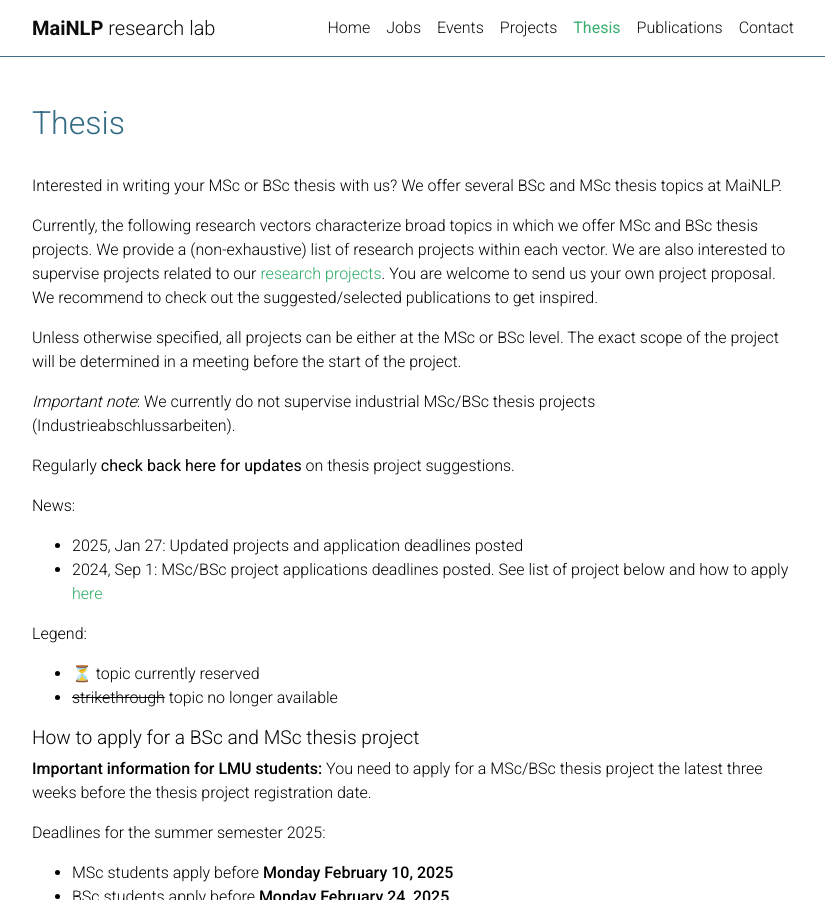
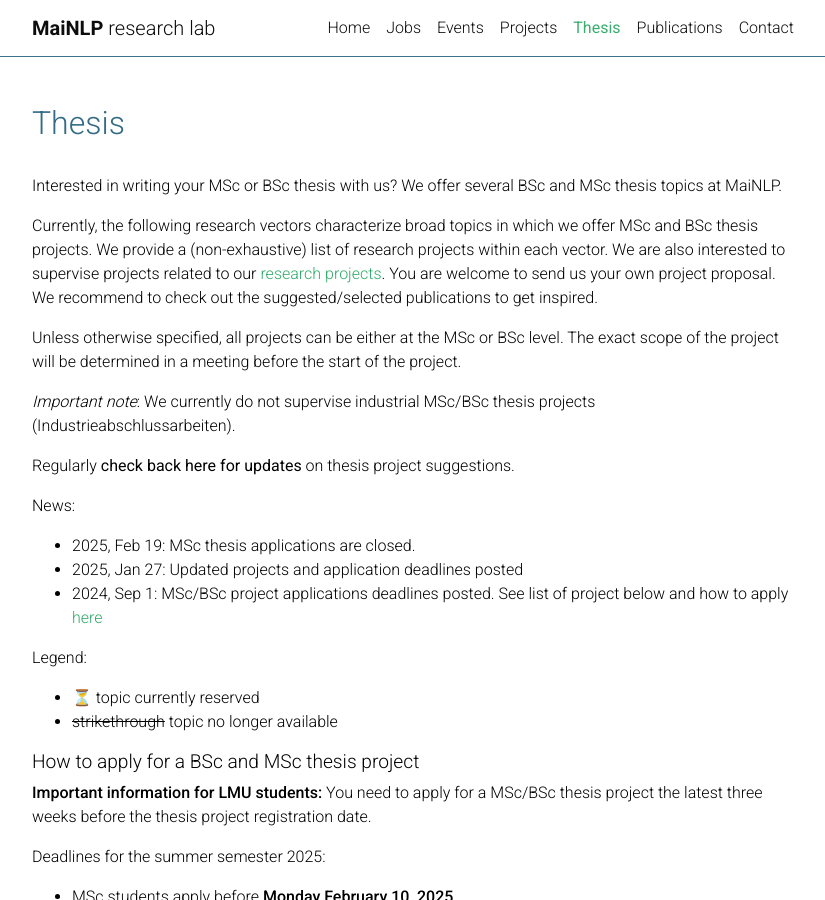
Before and after one commit to mainlp/mainlp.github.io, a Jekyll site: the page built from _pages/thesis.md, in a window 1280 px wide and 900 px high. Shown: the whole window, without its empty margins (223-1048 px from the left). Built offline with Jekyll 4.4.1, drawn with Linux system fonts in a browser that asks for light colours; emoji names are drawn with the system emoji font; comment, search, counter and statistics services are not loaded; a style sheet for code colours, icons or effects is not loaded; part of the change alters nothing that is shown.

Commit message:
Update thesis.md

```diff
--- a/_pages/thesis.md
+++ b/_pages/thesis.md
@@ -21,6 +21,7 @@ News:
 
 <!-- - 2024, Feb 26: Thank you all for your interest! We are closed for further thesis applications for the upcoming summer semester  -->
 
+- 2025, Feb 19: MSc thesis applications are closed.
 - 2025, Jan 27: Updated projects and application deadlines posted
 - 2024, Sep 1: MSc/BSc project applications deadlines posted. See list of project below and how to apply <a href="#howtoapply">here</a>
 
@@ -117,7 +118,7 @@ or c) finding novel ways of evaluation like LLMs vs encoder-based models.
 Topics: Cross-linguality, Dataset annotation (particularly suited for students
 interested in covering their own language or dialect not yet covered by
 existing systems including local dialects), Evaluation. **Level: BSc or MSc.**
-- *Creating a dialectal dependency treebank or POS-tagged corpus*. Create
+- :hourglass_flowing_sand: *Creating a dialectal dependency treebank or POS-tagged corpus*. Create
 a small Universal Dependencies (UD; [de Marneffe et al. 2021](https://direct.mit.edu/coli/article/47/2/255/98516/Universal-Dependencies)) treebank in a
 dialect, regional language or other low-resource language that you are
 familiar with and for which no UD corpus exists yet. For a less time-intensive
@@ -215,7 +216,7 @@ Alternatively, the project could focus on career path prediction, the task of pr
 a person's next occupation based on their resume. [See references of MultiSkill
 project](https://mainlp.github.io/projects/#multiskill). See also [Bhola et al., 2020](https://aclanthology.org/2020.coling-main.513.pdf), [Gnehm et al. 2021](https://www.zora.uzh.ch/id/eprint/230653/1/2022.nlpcss_1.2.pdf), [our own ESCOXLM-R model](https://aclanthology.org/2023.acl-long.662.pdf)
 and the [Karrierewege dataset](https://arxiv.org/pdf/2412.14612). **Level: BSc or MSc.**
-- *Climate Change Insights through NLP*. Climate change is a pressing issue
+- :hourglass_flowing_sand: *Climate Change Insights through NLP*. Climate change is a pressing issue
 internationally that is receiving more and more attention everyday. It is influencing
 regulations and decision-making in various parts of society such as politics,
 agriculture, business, and it is discussed extensively on social media. For students
```
